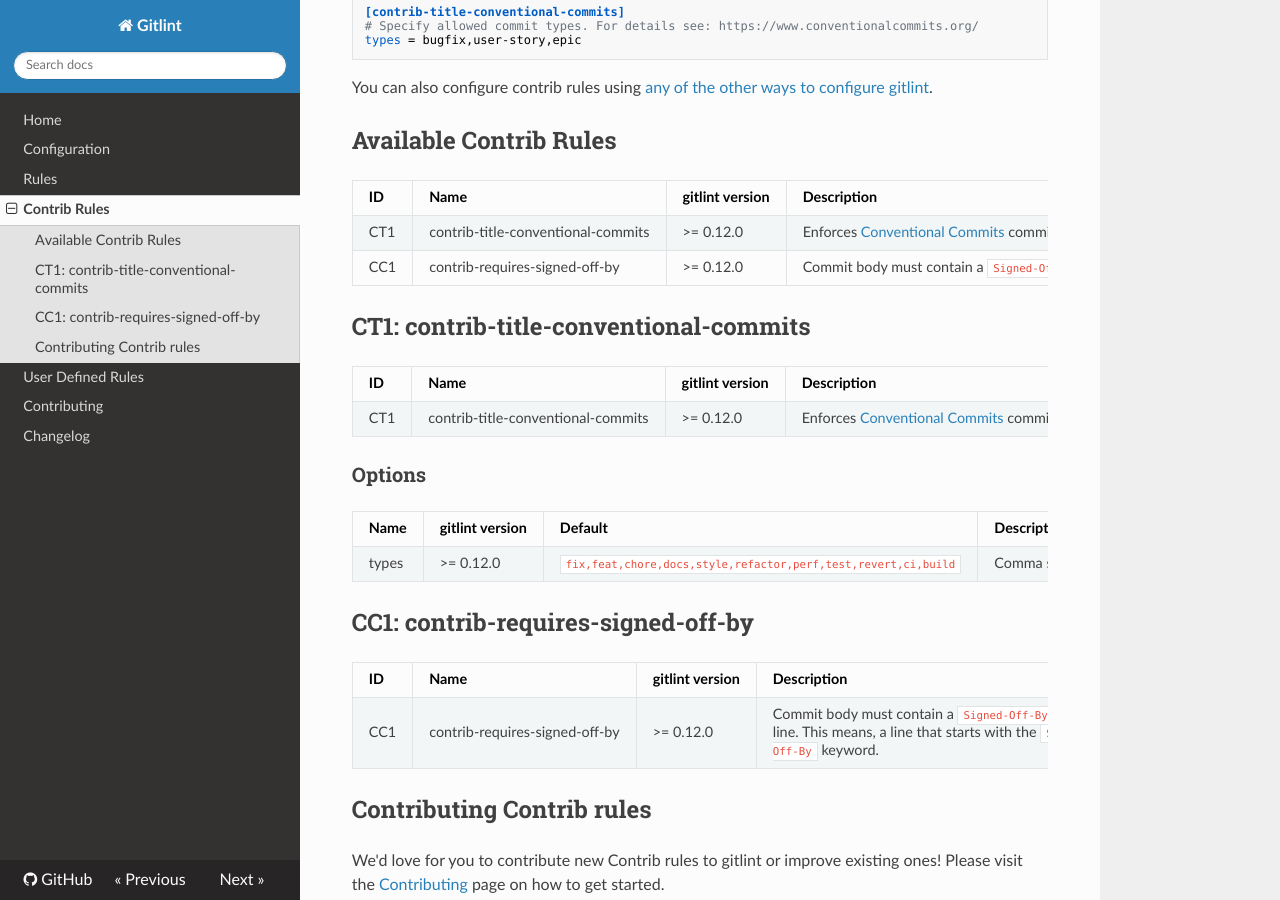
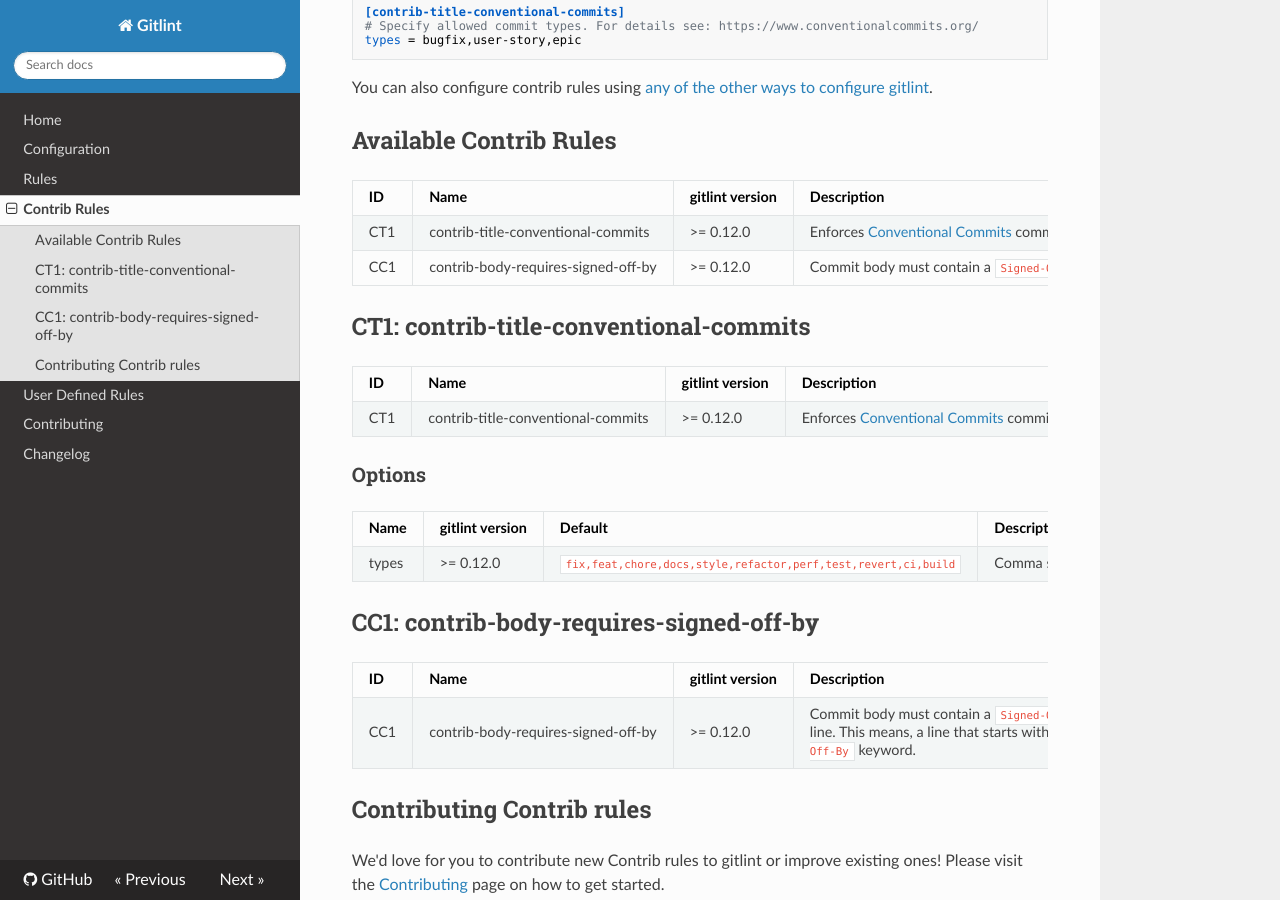
Before and after one commit to jorisroovers/gitlint, an MkDocs documentation site: the page built from docs/contrib_rules.md, in a window 1280 px wide and 900 px high, scrolled down 734 px. Built offline with MkDocs 1.6.1, drawn with Linux system fonts in a browser that asks for light colours; nearby versions of some CDN libraries.

Commit message:
Fix contrib-body-requires-signed-off-by

```diff
--- a/docs/contrib_rules.md
+++ b/docs/contrib_rules.md
@@ -41,7 +41,7 @@ You can also configure contrib rules using [any of the other ways to configure g
 ID    | Name                                | gitlint version   | Description
 ------|-------------------------------------|------------------ |-------------------------------------------
 CT1   | contrib-title-conventional-commits  | >= 0.12.0         | Enforces [Conventional Commits](https://www.conventionalcommits.org/) commit message style on the title.
-CC1   | contrib-requires-signed-off-by      | >= 0.12.0         | Commit body must contain a `Signed-Off-By` line.
+CC1   | contrib-body-requires-signed-off-by | >= 0.12.0         | Commit body must contain a `Signed-Off-By` line.
 
 ## CT1: contrib-title-conventional-commits ##
 
@@ -56,11 +56,11 @@ Name           | gitlint version    | Default      | Description
 types          | >= 0.12.0          | `fix,feat,chore,docs,style,refactor,perf,test,revert,ci,build` | Comma separated list of allowed commit types.
 
 
-## CC1: contrib-requires-signed-off-by ##
+## CC1: contrib-body-requires-signed-off-by ##
 
 ID    | Name                                  | gitlint version    | Description
 ------|---------------------------------------|--------------------|-------------------------------------------
-CC1   | contrib-requires-signed-off-by        | >= 0.12.0          | Commit body must contain a `Signed-Off-By` line. This means, a line that starts with the `Signed-Off-By` keyword.
+CC1   | contrib-body-requires-signed-off-by   | >= 0.12.0          | Commit body must contain a `Signed-Off-By` line. This means, a line that starts with the `Signed-Off-By` keyword.
 
 
 ## Contributing Contrib rules
```
